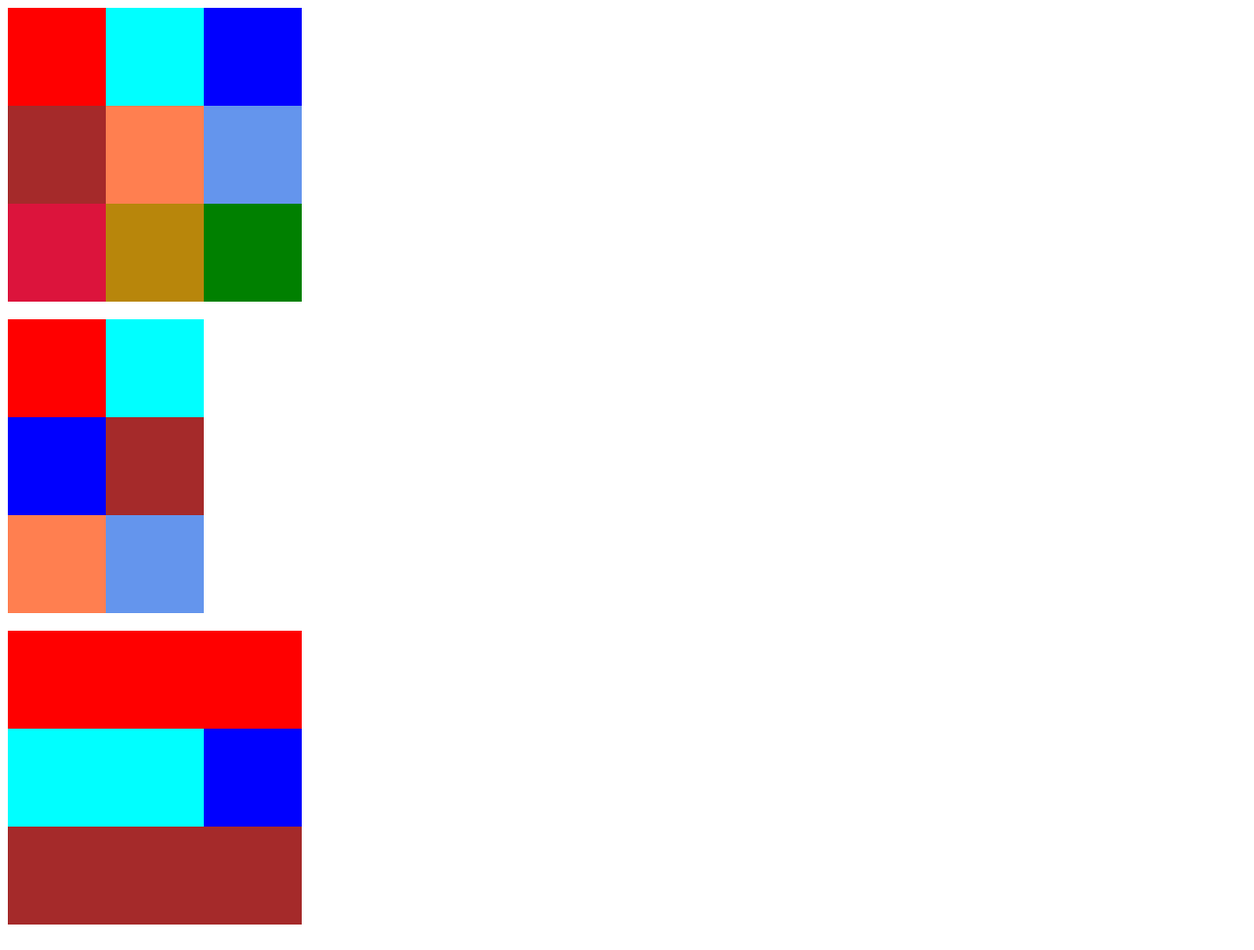
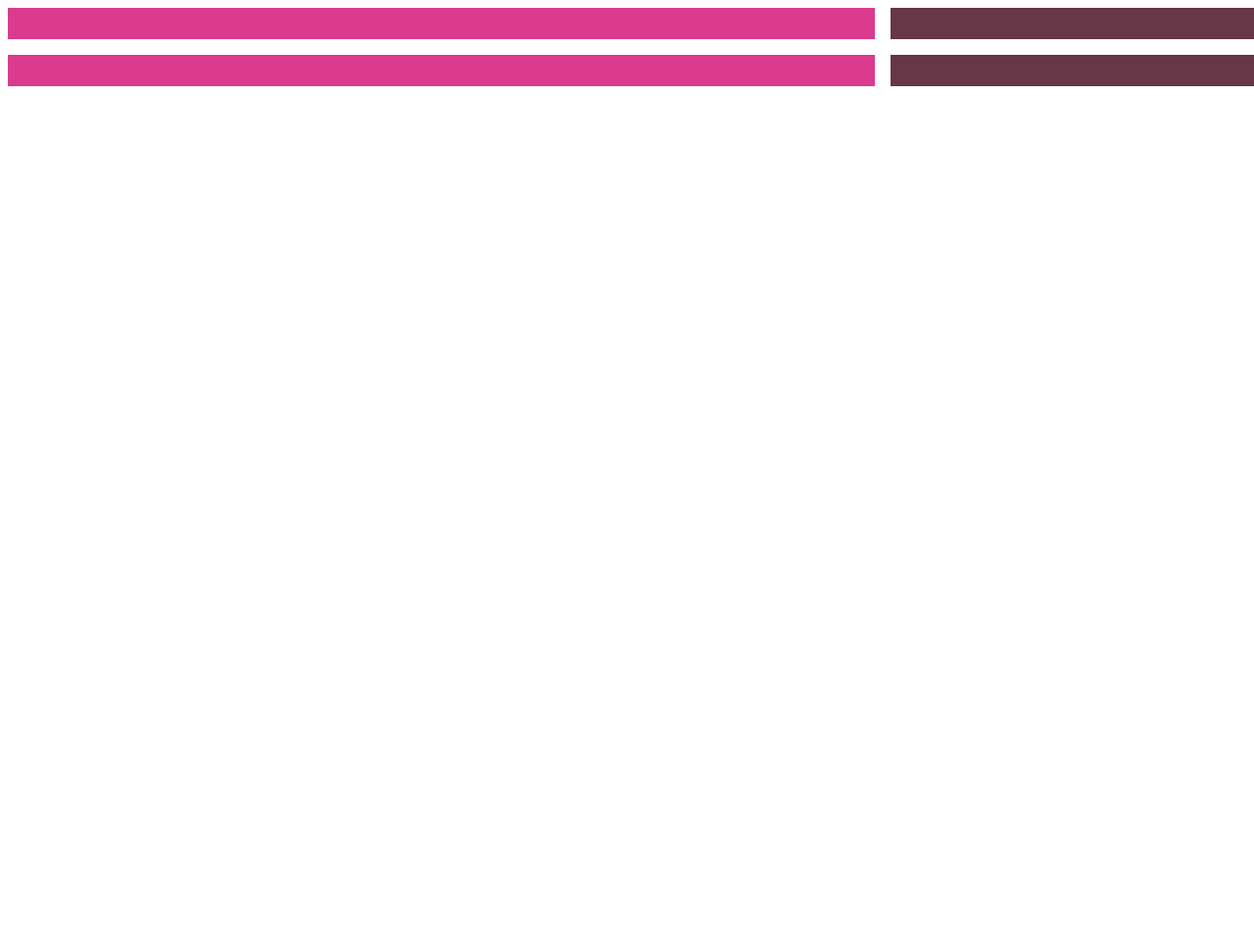
Before and after one commit to MariaRacariu/Webbutvecklare-CMS, a plain HTML site: page Grid test/index.html in a window 1280 px wide. Shown: the whole page at 98% size. After the commit the page ends 800 px from the top, so only its background shows below. Drawn offline with Linux system fonts and the light colour scheme.

Commit message:
new grid things

```diff
--- a/Grid test/index.html
+++ b/Grid test/index.html
@@ -1,46 +1,42 @@
 <!DOCTYPE html>
 <html lang="en">
+
 <head>
     <meta charset="UTF-8">
     <meta http-equiv="X-UA-Compatible" content="IE=edge">
     <meta name="viewport" content="width=device-width, initial-scale=1.0">
     <title>Document</title>
-    <link rel="stylesheet" href="style.css">
+    <style>
+        .wrapper>div {
+            background: #673647;
+            padding: 1em;
+        }
+
+        /*This takes every odd child and gives them another color*/
+        .wrapper>div:nth-child(odd) {
+            background: #da3b8d;
+        }
+
+        .wrapper {
+            display: grid;
+            /* With this it will create 2 columns witch are 70% and 30% */
+            grid-template-columns: 70% 30%;
+            /* You can use grid column and row gap to give diferent gaps*/
+            /* grid-column-gap: 1em;
+            grid-row-gap: 1em; */
+            /*If you want the same gap for both rows and columns you can use grid-gap*/
+            grid-gap: 1em;
+        }
+    </style>
 </head>
+
 <body>
-    <div id="repeatGrid">
-        <div style="background-color: red;"></div>
-        <div style="background-color: aqua;"></div>
-        <div style="background-color: blue;"></div>
-        <div style="background-color: brown;"></div>
-        <div style="background-color: coral;"></div>
-        <div style="background-color: cornflowerblue;"></div>
-        <div style="background-color: crimson;"></div>
-        <div style="background-color: darkgoldenrod;"></div>
-        <div style="background-color: green;"></div>
-    </div>
-<br>
-    <div id="gridTest">
-        <div style="background-color: red;"></div>
-        <div style="background-color: aqua;"></div>
-        <div style="background-color: blue;"></div>
-        <div style="background-color: brown;"></div>
-        <div style="background-color: coral;"></div>
-        <div style="background-color: cornflowerblue;"></div>
-    </div>
-<br>
-    <div id="gridArea">
-        <div style="background-color: red;" id="header"></div>
-        <div style="background-color: aqua;" id="main"></div>
-        <div style="background-color: blue;" id="side"></div>
-        <div style="background-color: brown;" id="footer"></div>
-    </div>
-<br>
-    <div id="gridSidebar">
-        <div style="background-color: red;" class="A"></div>
-        <div style="background-color: aqua;" class="B"></div>
-        <div style="background-color: blue;" class="C"></div>
-        <div style="background-color: brown;" class="D"></div>
+    <div class="wrapper">
+        <div></div>
+        <div></div>
+        <div></div>
+        <div></div>
     </div>
 </body>
+
 </html>
--- a/Grid test/style.css
+++ /dev/null
@@ -1,50 +0,0 @@
-#repeatGrid{
-    display: grid;
-    grid-template-rows: repeat(3, 100px);
-    grid-template-columns: repeat(3, 100px);
-}
-#gridTest{
-    display: grid;
-    grid-template-columns: 100px 100px;
-    grid-template-rows: 100px 100px 100px;
-}
-#gridArea{
-    display: grid;
-    grid-template-columns: repeat(3, 100px);
-    grid-template-rows: repeat(3, 100px);
-    grid-template-areas:
-    "header header header"
-    "main main side"
-    "footer footer footer";
-}
-#header{
-    grid-area: header;
-}
-#main{
-    grid-area: main;
-}
-#side{
-    grid-area: side;
-}
-#footer{
-    grid-area: footer;
-}
-#gridSidebar{
-    display: grid;
-    grid-template-columns: 100px 100px 100px;
-}
-.A{
-    grid-column: 1 / span 2;
-}
-.B{
-    grid-column: 3;
-    grid-row: 1 / span 2;
-}
-.C{
-    grid-column: 1;
-    grid-row: 2;
-}
-.D{
-    grid-column: 2;
-    grid-row: 2;
-}
```
Also changed, not shown: Grid test/index2.html (added, +56 -0 lines).
